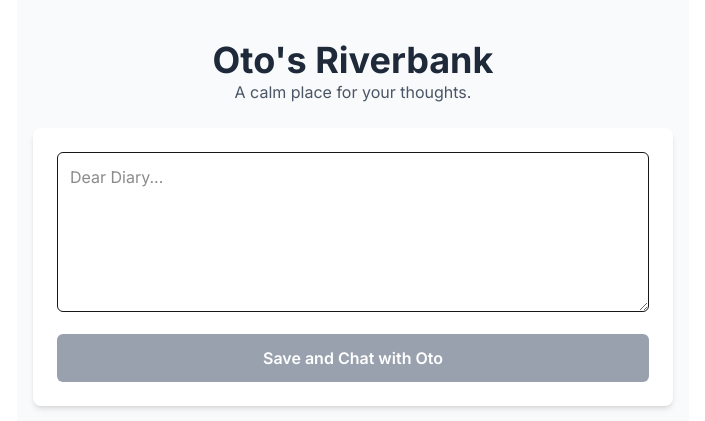
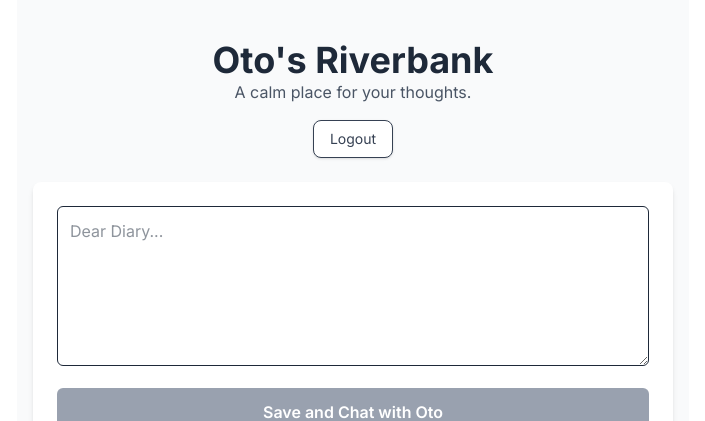
Before and after one commit to abhidev2003/otterly-app, a Next.js app: page /app/journal in a window 1280 px wide. Shown: the top 421 px of the page, without its empty margins (287-992 px from the left). Built offline with nearby package versions, Linux system fonts and the light colour scheme; no server answers; the database is empty; sample sign-in values are in the browser's storage.

Commit message:
feat: Add logout button and improve UI

```diff
--- a/src/app/app/journal/page.tsx
+++ b/src/app/app/journal/page.tsx
@@ -3,8 +3,10 @@
 
 import { useState, useEffect } from 'react';
 import Link from 'next/link';
+import { useRouter } from 'next/navigation'; // Import the router
 import { useAuth } from '@/context/AuthContext';
-import { firestore } from '@/lib/firebase';
+import { auth, firestore } from '@/lib/firebase'; // Import auth
+import { signOut } from 'firebase/auth'; // Import signOut
 import { collection, addDoc, serverTimestamp, query, orderBy, getDocs, Timestamp } from 'firebase/firestore';
 
 interface Entry {
@@ -17,6 +19,7 @@ interface Entry {
 
 export default function JournalPage() {
   const { user } = useAuth();
+  const router = useRouter(); // Initialize the router
   const [entries, setEntries] = useState<Entry[]>([]);
   const [newEntryContent, setNewEntryContent] = useState('');
   const [isLoading, setIsLoading] = useState(false);
@@ -44,7 +47,6 @@ export default function JournalPage() {
     setIsLoading(true);
     setCurrentAiReply('');
     setError('');
-    // The 'finalAiReply' variable that caused the error has been removed.
 
     try {
       const aspirationsColRef = collection(firestore, 'users', user.uid, 'aspirations');
@@ -86,11 +88,29 @@ export default function JournalPage() {
     }
   };
 
+  // The new logout function
+  const handleLogout = async () => {
+    try {
+      await signOut(auth);
+      router.push('/signin'); // Redirect to sign-in page after logout
+    } catch (error) {
+      console.error("Error signing out:", error);
+      alert("Failed to sign out.");
+    }
+  };
+
   return (
     <div className="container mx-auto max-w-2xl p-4 bg-gray-50 min-h-screen">
       <header className="text-center my-6">
         <h1 className="text-4xl font-bold text-gray-800">Oto&apos;s Riverbank</h1>
         <p className="text-gray-600">A calm place for your thoughts.</p>
+        {/* The new Logout Button */}
+        <button
+          onClick={handleLogout}
+          className="mt-4 px-4 py-2 text-sm text-gray-700 bg-white rounded-lg shadow-sm hover:bg-gray-100 border transition-colors"
+        >
+          Logout
+        </button>
       </header>
 
       <form onSubmit={handleSaveEntry} className="bg-white p-6 rounded-lg shadow-md mb-8">
@@ -98,7 +118,8 @@ export default function JournalPage() {
           value={newEntryContent}
           onChange={(e) => setNewEntryContent(e.target.value)}
           placeholder="Dear Diary..."
-          className="w-full h-40 p-3 border rounded-md"
+          // The text color fix is here
+          className="w-full h-40 p-3 border rounded-md text-gray-800 focus:ring-2 focus:ring-blue-400"
           disabled={isLoading}
         />
         <button
```
